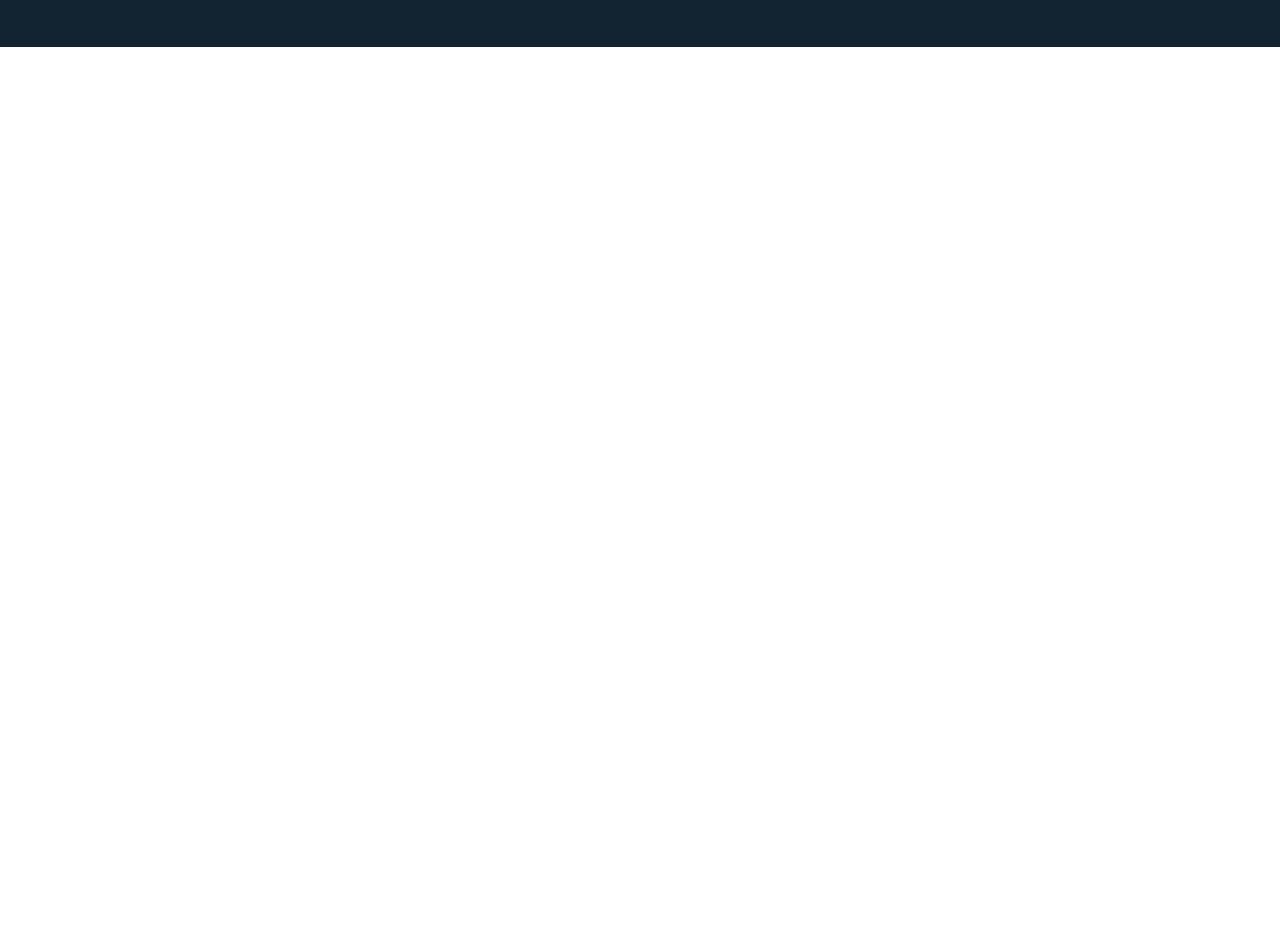
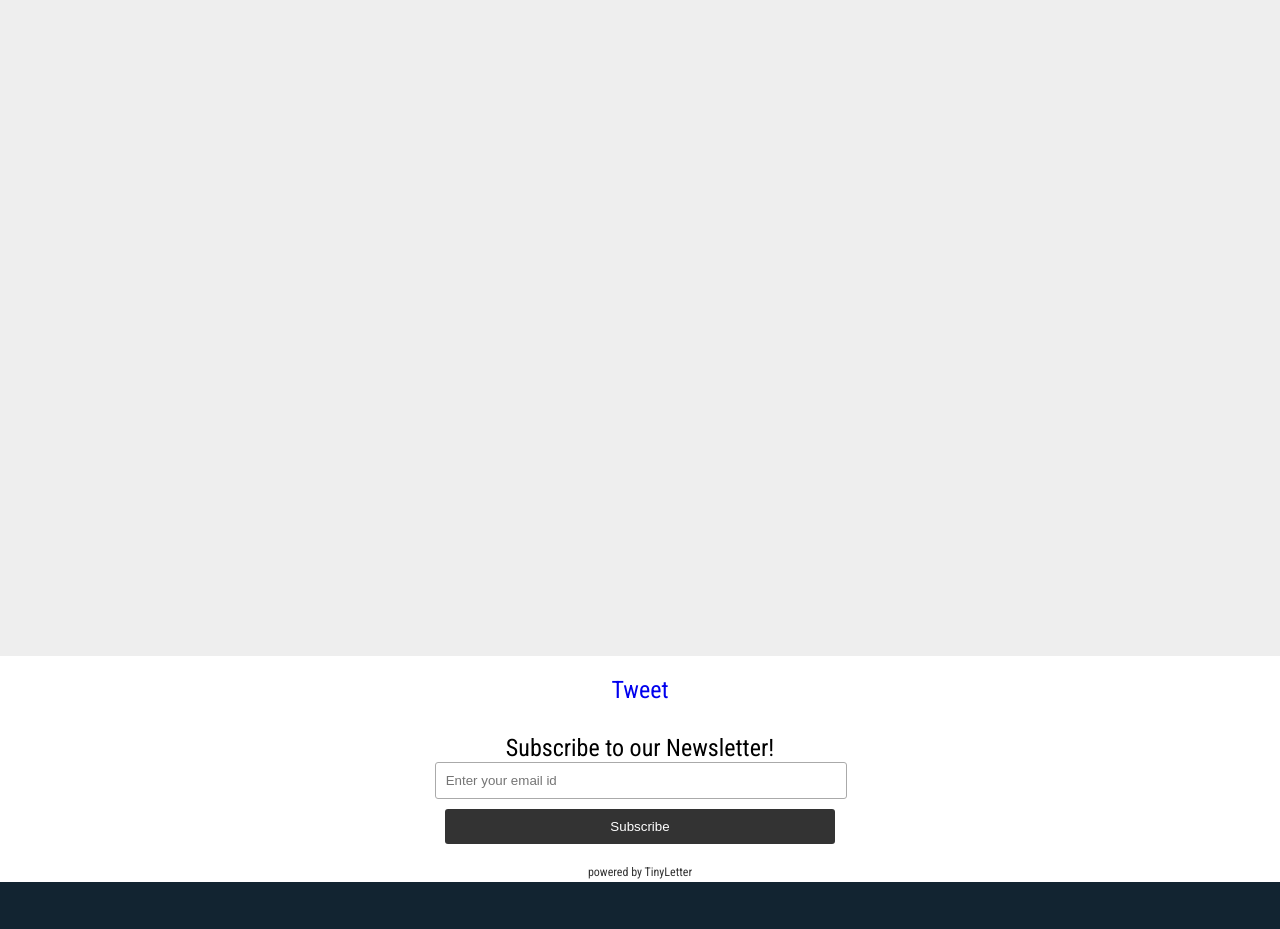
Before and after one commit to numbersofindia/numbersofindia.github.io, a website: page stories/template-story/index.html in a window 1280 px wide. Shown: the part 895-1824 px from the top of the page. Before the commit the page ends 942 px from the top, so only its background shows below. Drawn offline with nearby package versions, Linux system fonts and the light colour scheme; files that its build step writes are made by us from their sources.

Commit message:
[Vivek] templatize story page

```diff
--- /dev/null
+++ b/html-templates/sharing.html
@@ -0,0 +1,27 @@
+<div class="row center-lg center-md" style="padding-top: 20px">
+    <div class="col-xs-12 col-sm-12 col-md-4 col-lg-4">
+            <div class="fb-like" data-href="{{url}}" data-width="" data-layout="button_count" data-action="like" data-size="small" data-show-faces="false" data-share="true"></div>
+            <a href="https://twitter.com/share?ref_src=twsrc%5Etfw" class="twitter-share-button" data-show-count="false">Tweet</a><script async src="https://platform.twitter.com/widgets.js" charset="utf-8"></script>
+        <form class="tinyletter-form" action="https://tinyletter.com/nuwandavek" method="post" target="popupwindow"
+            onsubmit="window.open('https://tinyletter.com/nuwandavek', 'popupwindow', 'scrollbars=yes,width=800,height=600');return true">
+            <p>
+                <label for="tlemail">Subscribe to our Newsletter!</label>
+            </p>
+            <p>
+                <input type="text" name="email" id="tlemail" class="tinyletter-input"
+                    placeholder="Enter your email id" />
+            </p>
+            <input type="hidden" value="1" name="embed" />
+            <input type="submit" value="Subscribe" class="tinyletter-button" />
+            <p>
+                <a class="tinyletter-link" href="https://tinyletter.com" target="_blank">powered by
+                    TinyLetter</a>
+            </p>
+        </form>
+    </div>
+</div>
+<div class="row center-lg center-md">
+        <div class="col-xs-12 col-sm-12 col-md-4 col-lg-4">
+                <div class="fb-comments" data-href="{{url}}" data-width="" data-numposts="5"></div>
+        </div>
+</div>
--- a/scss/_footer.scss
+++ b/scss/_footer.scss
@@ -55,3 +55,7 @@
     padding: 5px;
     border: none;
 }
+
+a{
+    text-decoration: none;
+}
--- /dev/null
+++ b/scss/_sharing.scss
@@ -0,0 +1,32 @@
+.tinyletter-button{
+    width: 95%;
+    margin: 10px;
+    padding: 10px;
+    background: #333;
+    border: none;
+    border-radius: 3px;
+    color: #fff;
+    cursor: pointer;
+}
+
+
+.tinyletter-input{
+    width: 95%;
+    border-radius:3px;
+    padding: 10px;
+    border: 1px solid #aaa;
+}
+
+.tinyletter-link{
+    text-decoration: none;
+    color: #333;
+    font-size: 0.5em;
+}
+.tinyletter-form{
+    margin-top: 30px;
+}
+
+
+#twitter-widget-0{
+    vertical-align: bottom !important;
+}
--- a/stories/template-story/index.html
+++ b/stories/template-story/index.html
@@ -21,6 +21,13 @@
 <body>
     {% include "fb.html" %}
     <div id="main">
+        <div id="navbar">
+            <div style="justify-content: center; display: flex; flex-direction: column"><p class="nav-items">Numbers of India</p></div>
+            <div style="justify-content: center; display: flex; flex-direction: row; align-items:  center">
+                <a class="nav-items" href="https://numbersofindia.github.io/index.html#section-3">Stories</a>
+                <a class="nav-items" href="#footer">Contact</a>
+            </div>
+        </div>
         <div id="section-0">
 
         </div>
@@ -34,6 +41,7 @@
             <div id="leaflet-map"></div>
         </div> -->
 
+        {% include "sharing.html" %}
         {% include "footer.html" %}
 
     </div>
--- /dev/null
+++ b/stories/template-story/scss/_section0.scss
@@ -0,0 +1,32 @@
+#navbar{
+    width: 90%;
+    padding-left:5%;
+    padding-right:5%;
+    background: #fefefe;
+    height: 50px;
+    border-bottom: 1px solid #ddd;
+    display: flex;
+    flex-direction: row;
+    justify-content: space-between;
+    align-content: center;
+    font-family: 'Josefin Sans';
+    font-size: 0.6em;
+    text-transform: uppercase;
+}
+
+
+.nav-items{
+    padding: 10px 20px;
+    border-radius: 10px;
+    color: #333 !important;
+    text-decoration: none !important;
+    cursor: pointer;
+    &:hover{
+        background: #333;
+        color: #fff !important;
+    }
+}
+
+#section-0{
+    height: 100vh;
+}
--- a/stories/template-story/scss/cssmain.scss
+++ b/stories/template-story/scss/cssmain.scss
@@ -1,4 +1,6 @@
 @import "scss/commons";
 
 @import "scss/footer";
+@import "scss/sharing";
+@import "section0";
 @import "section1";
```
Also changed, not shown: gulpfile.js (+8 -7 lines), stories/template-story/js/section1.js (+1 -1 lines), build/stories/template-story/cssmain.css, build/stories/template-story/index.html, build/stories/template-story/jsmain.js.
